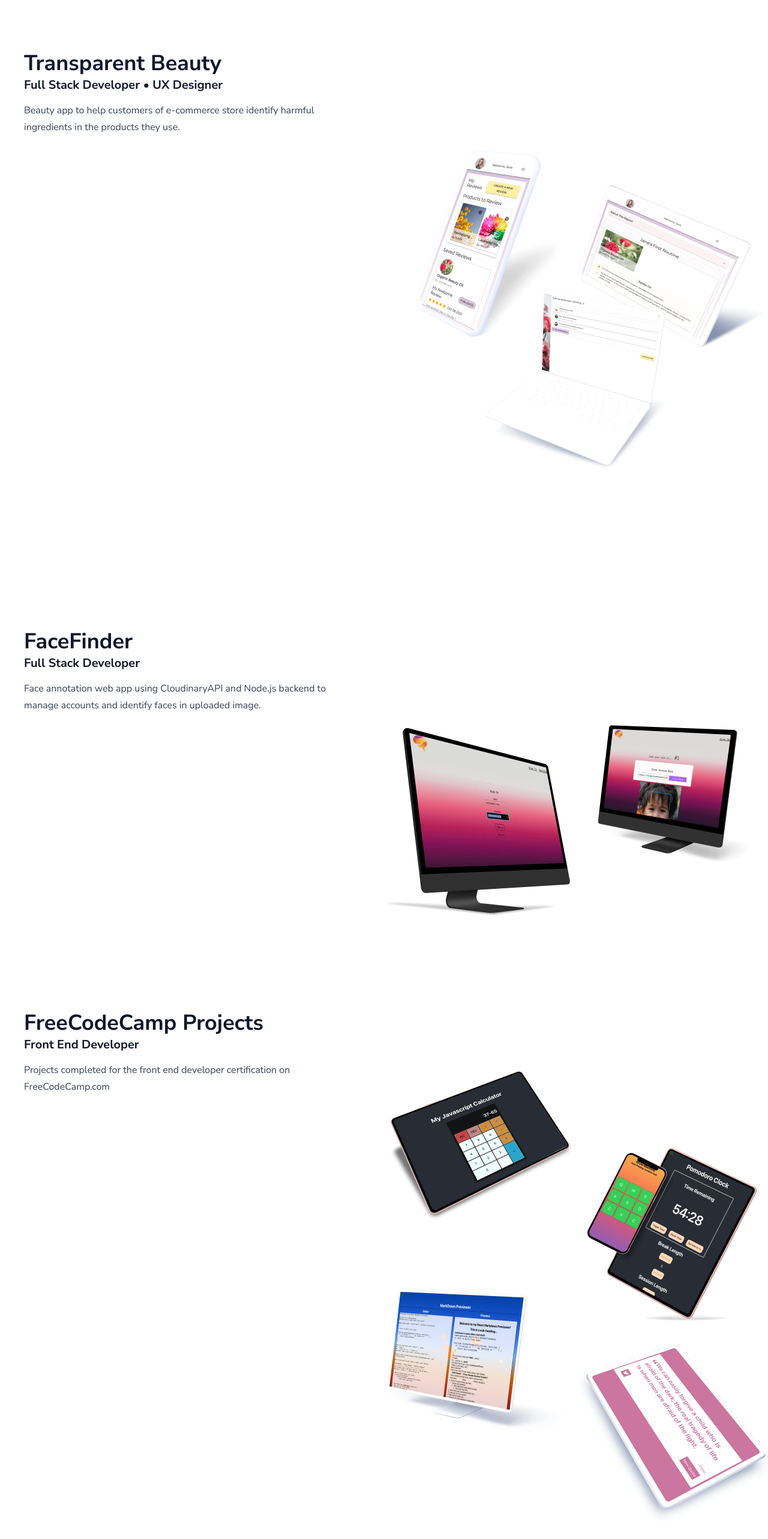
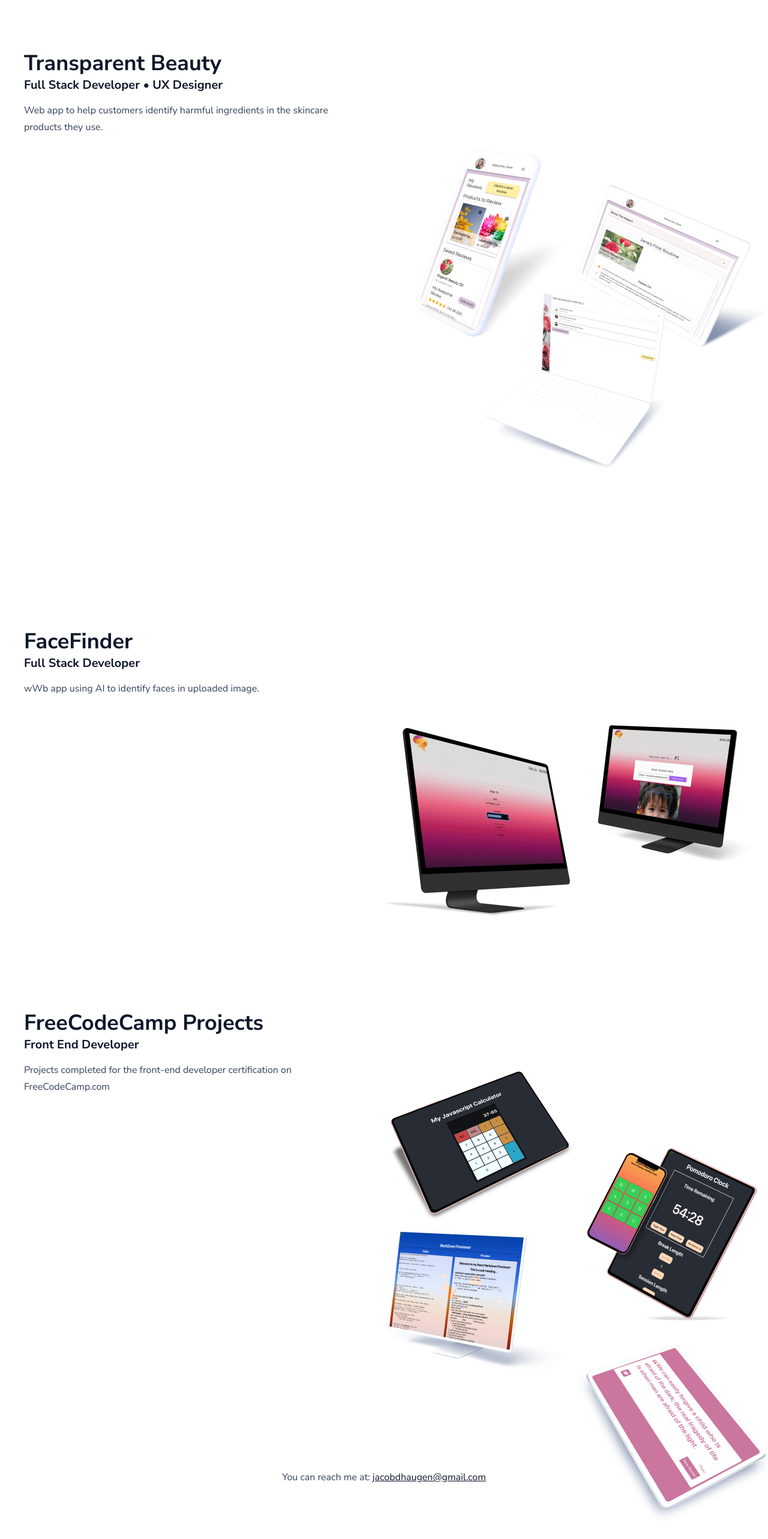
Before and after one commit to howagain/portfolio, a Next.js app: page / in a window 1280 px wide. Shown: the part 1775-4341 px from the top of the page at 60% size. Built offline with nearby package versions, Linux system fonts and the light colour scheme; a web font is replaced by a local one.

Commit message:
changed language and added contact info

```diff
--- a/pages/index.tsx
+++ b/pages/index.tsx
@@ -103,8 +103,8 @@ const Home: NextPage = () => {
             <h2 className="text-4xl mb-0">Transparent Beauty</h2>
             <h3>Full Stack Developer • UX Designer</h3>
             <p>
-              Beauty app to help customers of e-commerce store identify harmful
-              ingredients in the products they use.
+              Web app to help customers identify harmful ingredients in the
+              skincare products they use.
             </p>
           </div>
           <div className="grid grid-cols-2">
@@ -136,23 +136,14 @@ const Home: NextPage = () => {
           <div className="p-10 prose prose-slate">
             <h2 className="text-4xl mb-0">FaceFinder</h2>
             <h3>Full Stack Developer</h3>
-            <p>
-              Face annotation web app using CloudinaryAPI and Node.js backend to
-              manage accounts and identify faces in uploaded image.
-            </p>
+            <p>wWb app using AI to identify faces in uploaded image.</p>
           </div>
           <div className="grid grid-cols-2">
             <Parallax offset={200}>
-              <Image
-                src={FFsignInMockup}
-                alt="Transparent Beauty Phone Mockup"
-              />
+              <Image src={FFsignInMockup} alt="FaceFinder Phone Mockup" />
             </Parallax>
             <Parallax offset={150}>
-              <Image
-                src={FFidentifiedMockup}
-                alt="Transparent Beauty Tablet Mockup"
-              />
+              <Image src={FFidentifiedMockup} alt="FaceFinder Tablet Mockup" />
             </Parallax>
           </div>
         </section>
@@ -161,7 +152,7 @@ const Home: NextPage = () => {
             <h2 className="text-4xl mb-0">FreeCodeCamp Projects</h2>
             <h3>Front End Developer</h3>
             <p>
-              Projects completed for the front end developer certification on
+              Projects completed for the front-end developer certification on
               FreeCodeCamp.com
             </p>
           </div>
@@ -178,7 +169,7 @@ const Home: NextPage = () => {
                 alt="FreeCodeCamp Drum Project Mockup"
               />
             </Parallax>
-            <Parallax offset={150}>
+            <Parallax offset={50}>
               <Image
                 src={FCCmarkdownProjectMockup}
                 alt="FreeCodeCamp Markdown Project Mockup"
@@ -193,6 +184,13 @@ const Home: NextPage = () => {
           </div>
         </section>
         {/* Contact */}
+        <section className="bg-white min-h-[60vh] flex flex-col items-center p-4">
+          <BackgroundDisplay>Contact Me</BackgroundDisplay>
+          <p className="prose prose-slate">
+            You can reach me at:{" "}
+            <a href="mailto:jacobdhaugen@gmail.com">jacobdhaugen@gmail.com</a>
+          </p>
+        </section>
       </main>
     </div>
   );
```
